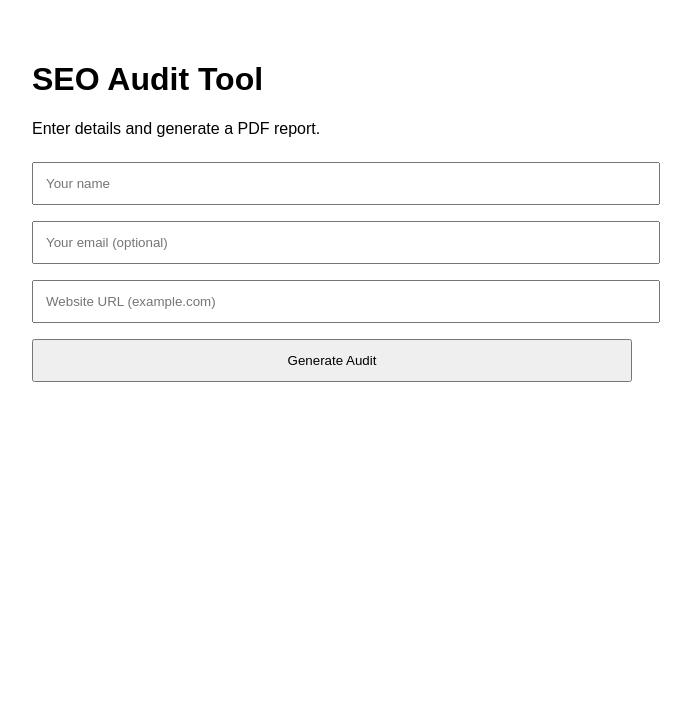
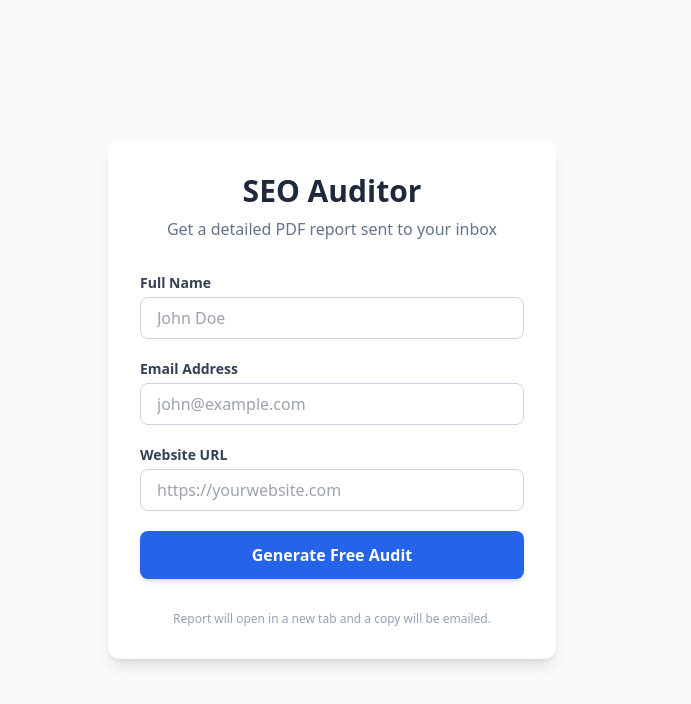
Before and after one commit to Websity-Digital/audit-tool, a website: page public/index.html in a window 1280 px wide. Shown: the whole page, without its empty margins (308-999 px from the left). Drawn offline with nearby package versions, Linux system fonts and the light colour scheme.

Commit message:
Initial clean Railway-ready release

```diff
--- a/public/index.html
+++ b/public/index.html
@@ -1,23 +1,95 @@
 <!DOCTYPE html>
-<html>
+<html lang="en">
 <head>
-  <meta charset="UTF-8" />
-  <title>SEO Audit Tool</title>
-  <style>
-    body { font-family: Arial, sans-serif; padding: 40px; max-width: 600px; margin: auto; }
-    input, button { width: 100%; padding: 12px; margin: 8px 0; }
-    button { cursor: pointer; }
-  </style>
+    <meta charset="UTF-8">
+    <meta name="viewport" content="width=device-width, initial-scale=1.0">
+    <title>Professional SEO Audit Tool</title>
+    <script src="https://cdn.tailwindcss.com"></script>
+    <style>
+        .loader {
+            border-top-color: #3498db;
+            -webkit-animation: spinner 1.5s linear infinite;
+            animation: spinner 1.5s linear infinite;
+        }
+        @-webkit-keyframes spinner {
+            0% { -webkit-transform: rotate(0deg); }
+            100% { -webkit-transform: rotate(360deg); }
+        }
+        @keyframes spinner {
+            0% { transform: rotate(0deg); }
+            100% { transform: rotate(360deg); }
+        }
+    </style>
 </head>
-<body>
-  <h1>SEO Audit Tool</h1>
-  <p>Enter details and generate a PDF report.</p>
+<body class="bg-slate-50 min-h-screen flex items-center justify-center p-6">
 
-  <form method="POST" action="/generate-audit">
-    <input name="userName" placeholder="Your name" required />
-    <input name="userEmail" placeholder="Your email (optional)" />
-    <input name="websiteUrl" placeholder="Website URL (example.com)" required />
-    <button type="submit">Generate Audit</button>
-  </form>
+    <div class="max-w-md w-full bg-white rounded-xl shadow-lg p-8">
+        <div class="text-center mb-8">
+            <h1 class="text-3xl font-bold text-slate-800">SEO Auditor</h1>
+            <p class="text-slate-500 mt-2">Get a detailed PDF report sent to your inbox</p>
+        </div>
+
+        <form action="/generate-audit" method="POST" target="_blank" id="auditForm" class="space-y-5">
+
+            <div>
+                <label class="block text-sm font-semibold text-slate-700 mb-1">Full Name</label>
+                <input type="text" name="userName" required
+                    class="w-full px-4 py-2 border border-slate-300 rounded-lg focus:ring-2 focus:ring-blue-500 focus:outline-none"
+                    placeholder="John Doe">
+            </div>
+
+            <div>
+                <label class="block text-sm font-semibold text-slate-700 mb-1">Email Address</label>
+                <input type="email" name="userEmail" required
+                    class="w-full px-4 py-2 border border-slate-300 rounded-lg focus:ring-2 focus:ring-blue-500 focus:outline-none"
+                    placeholder="john@example.com">
+            </div>
+
+            <div>
+                <label class="block text-sm font-semibold text-slate-700 mb-1">Website URL</label>
+                <input type="url" name="websiteUrl" required
+                    class="w-full px-4 py-2 border border-slate-300 rounded-lg focus:ring-2 focus:ring-blue-500 focus:outline-none"
+                    placeholder="https://yourwebsite.com">
+            </div>
+
+            <button type="submit" id="submitBtn"
+                class="w-full bg-blue-600 hover:bg-blue-700 text-white font-bold py-3 rounded-lg transition-all duration-200 shadow-md">
+                Generate Free Audit
+            </button>
+        </form>
+
+        <div id="loadingState" class="hidden text-center mt-6">
+            <div class="loader ease-linear rounded-full border-4 border-t-4 border-gray-200 h-12 w-12 mb-4 mx-auto"></div>
+            <p class="text-blue-600 font-medium italic">Analyzing website & preparing your PDF...</p>
+            <p class="text-xs text-slate-400 mt-1">This usually takes 5-10 seconds</p>
+        </div>
+
+        <p class="text-center text-slate-400 text-xs mt-8">
+            Report will open in a new tab and a copy will be emailed.
+        </p>
+    </div>
+
+    <script>
+        const form = document.getElementById('auditForm');
+        const btn = document.getElementById('submitBtn');
+        const loading = document.getElementById('loadingState');
+
+        form.onsubmit = function() {
+            // Disable button to prevent double clicks
+            btn.disabled = true;
+            btn.classList.add('opacity-50', 'cursor-not-allowed');
+
+            // Show the loading spinner
+            loading.classList.remove('hidden');
+
+            // Reset the UI after 15 seconds so user can try another URL
+            setTimeout(() => {
+                btn.disabled = false;
+                btn.classList.remove('opacity-50', 'cursor-not-allowed');
+                loading.classList.add('hidden');
+            }, 15000);
+        };
+    </script>
+
 </body>
 </html>
```
Also changed, not shown: package.json (+12 -13 lines).
